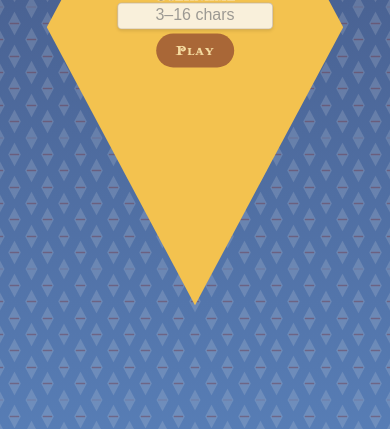
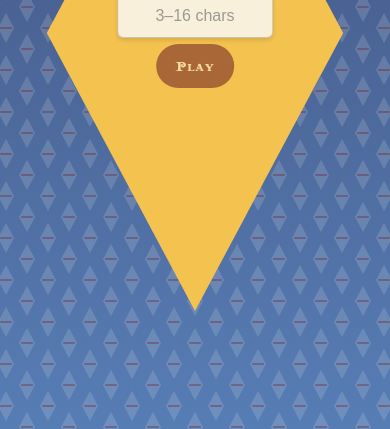
Before and after one commit to KCcooldude11/FlappyAppleTesting, a website with bundled scripts: page index.html in a window 390 px wide. Shown: the part 415-844 px from the top of the page. Built offline with nearby package versions, Linux system fonts and the light colour scheme; files whose address does not match are found by name.

Commit message:
responsive tests

```diff
--- a/src/state.js
+++ b/src/state.js
@@ -24,9 +24,10 @@ export const gameState = {
 
   glitch: {
     active: false,
-    intensity: 0,      // 0..1
-    nextBurstAt: 0,    // ms timestamp
-    burstUntil: 0      // ms timestamp
+    intensity: 0,
+    nextBurstAt: 0,
+    burstUntil: 0,
+    burstIntensity: 0,
   },
 
   // Pipes and collision
--- a/style.css
+++ b/style.css
@@ -5,7 +5,7 @@
 
 /* Canonical fluid unit: 1% of the smaller viewport edge */
 :root {
-  --u: 1vmin;
+  --u: clamp(5px, 1.05vmin, 11px);
 
   /* Design tokens */
   --c-bg: #ffffff;
@@ -43,7 +43,10 @@
   /* Global home sizing (landscape-safe):
      - 28vmin for normal scaling
      - capped by height: ensure medallion+spacing fits inside 100svh */
-  --home-mw: min(28vmin, calc(100svh / 4.8));
+  --home-mw: min(clamp(180px, 30vmin, 360px), calc(100svh / 4.8), 88vw);
+
+  /* Touch-first sizing floor */
+  --control-min: 44px;
 }
 
 * { box-sizing: border-box; }
@@ -56,7 +59,7 @@ html, body {
 }
 
 /* Make rem fluid by tying it to the canonical unit (optional) */
-html { font-size: calc(1.5 * var(--u)); }
+html { font-size: clamp(14px, calc(1.5 * var(--u)), 18px); }
 
 body {
   font-family: system-ui, -apple-system, Segoe UI, Roboto, Ubuntu, Cantarell, Arial, sans-serif;
@@ -71,8 +74,8 @@ img, picture, video, canvas, svg { max-width: 100%; height: auto; display: block
 pre, code, table, .table { max-width: 100%; overflow-x: auto; }
 
 #overlay button, #overlay input, #overlay .btn, #btn-play, #btn-try, #btn-restart {
-  min-height: calc(3.0 * var(--u));
-  min-width:  calc(3.0 * var(--u));
+  min-height: var(--control-min);
+  min-width:  var(--control-min);
   touch-action: manipulation;
 }
 
@@ -777,7 +780,7 @@ body[data-state="ready"] #best{
   /* Slightly reduce master width in landscape to further protect height */
   :root {
     /* Make the height cap a bit stricter in landscape */
-    --home-mw: min(26vmin, calc(100svh / 5.0));
+    --home-mw: min(clamp(165px, 26vmin, 320px), calc(100svh / 5.0), 72vw);
   }
 
   #homeTitle .titleText {
@@ -791,7 +794,7 @@ body[data-state="ready"] #best{
 
   #overlay #homeApple {
     /* smaller offset & size */
-    transform: translateY(calc(var(--home-mw) * 0.60));
+    transform: translateY(calc(var(--home-mw) * 0.04));
     width: calc(var(--home-mw) * 0.80);
   }
 
@@ -984,7 +987,7 @@ body[data-state="ready"] #best{
 /* iPad Pro portrait (1024 x 1366-ish): scale HUD + panels up */
 @media (min-width: 1000px) and (max-width: 1050px) and (min-height: 1200px) and (orientation: portrait){
   :root{
-    --u: 1.55min; /* try 1.30–1.55 */
+    --u: 1.55vmin; /* try 1.30–1.55 */
   }
 
   /* Force HUD items to visibly scale even if something else is limiting it */
```
